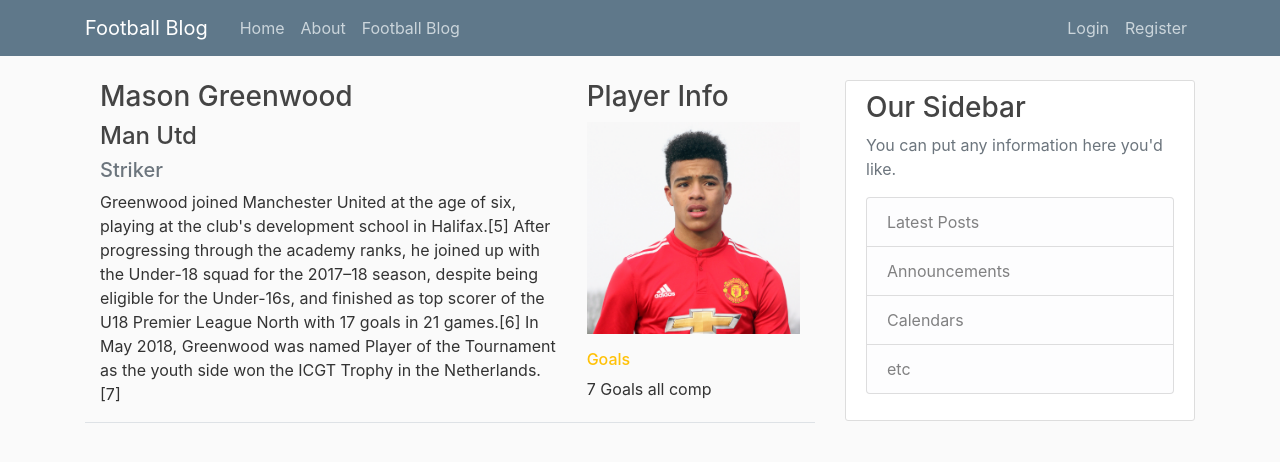
After one commit to iddyboi/football_blog_django, a Django app: page /footballers in a window 1280 px wide. The commit adds this page. Shown: the top 462 px of the page. Run offline with Django 3.2, Linux system fonts and the light colour scheme; some libraries are stand-ins or nearby versions.

```diff
--- a/firstapp/static/blog/style.css
+++ b/firstapp/static/blog/style.css
@@ -87,3 +87,6 @@
 .account-heading {
   font-size: 2.5rem;
 }
+img {
+  width: 100%;
+}
--- a/firstapp/templates/blog/base.html
+++ b/firstapp/templates/blog/base.html
@@ -43,11 +43,12 @@
             <div class="navbar-nav mr-auto">
               <a class="nav-item nav-link" href="{% url 'blog-home' %}">Home</a>
               <a class="nav-item nav-link" href="{% url 'blog-about' %}">About</a>
+              <a class="nav-item nav-link" href="{% url 'blog-football' %}">Football Blog</a>
             </div>
             <!-- Navbar Right Side -->
             <div class="navbar-nav">
               <a class="nav-item nav-link" href="#">Login</a>
-              <a class="nav-item nav-link" href="#">Register</a>
+              <a class="nav-item nav-link" href="{% url 'register' %}">Register</a>
             </div>
           </div>
         </div>
--- /dev/null
+++ b/firstapp/templates/blog/footballers.html
@@ -0,0 +1,31 @@
+{% extends 'blog/base.html' %}
+
+<!-- content -->
+{% block content %}
+<div class="container">
+  <div class="row border-bottom">
+    <div class="col-md-8">
+      <h3>Mason Greenwood</h3>
+      <h4>Man Utd</h4>
+      <h5 class="text-muted">Striker</h5>
+      <p>
+        Greenwood joined Manchester United at the age of six, playing at the
+        club's development school in Halifax.[5] After progressing through the
+        academy ranks, he joined up with the Under-18 squad for the 2017–18
+        season, despite being eligible for the Under-16s, and finished as top
+        scorer of the U18 Premier League North with 17 goals in 21 games.[6] In
+        May 2018, Greenwood was named Player of the Tournament as the youth side
+        won the ICGT Trophy in the Netherlands.[7]
+      </p>
+    </div>
+    <div class="col-md-4">
+      <h3>Player Info</h3>
+      {% load static %}
+      <img src="{% static 'blog/images/Mason_Greenwood.jpeg'%}" alt="" />
+      <h6 class="text-warning mt-3">Goals</h6>
+      <p>7 Goals all comp</p>
+    </div>
+  </div>
+</div>
+
+{% endblock %}
--- a/firstapp/urls.py
+++ b/firstapp/urls.py
@@ -5,4 +5,5 @@
 
     path('',views.home, name= 'blog-home'),
     path('about',views.about, name= 'blog-about'),
+    path('footballers',views.footballers, name= 'blog-football'),
 ]
--- a/firstapp/views.py
+++ b/firstapp/views.py
@@ -17,3 +17,6 @@
 def about(request):
 
     return render(request,'blog/about.html')
+
+def footballers(request):
+    return render(request,'blog/footballers.html')
--- a/manage_app/urls.py
+++ b/manage_app/urls.py
@@ -16,6 +16,7 @@
 from django.contrib import admin
 from django.urls import path, include
 from users import views as user_views
+from django.contrib.auth import views as auth_views
 urlpatterns = [
     path('admin/', admin.site.urls),
     path('',include('firstapp.urls')),
```
Also changed, not shown: firstapp/static/blog/images/Mason_Greenwood.jpeg (added).
